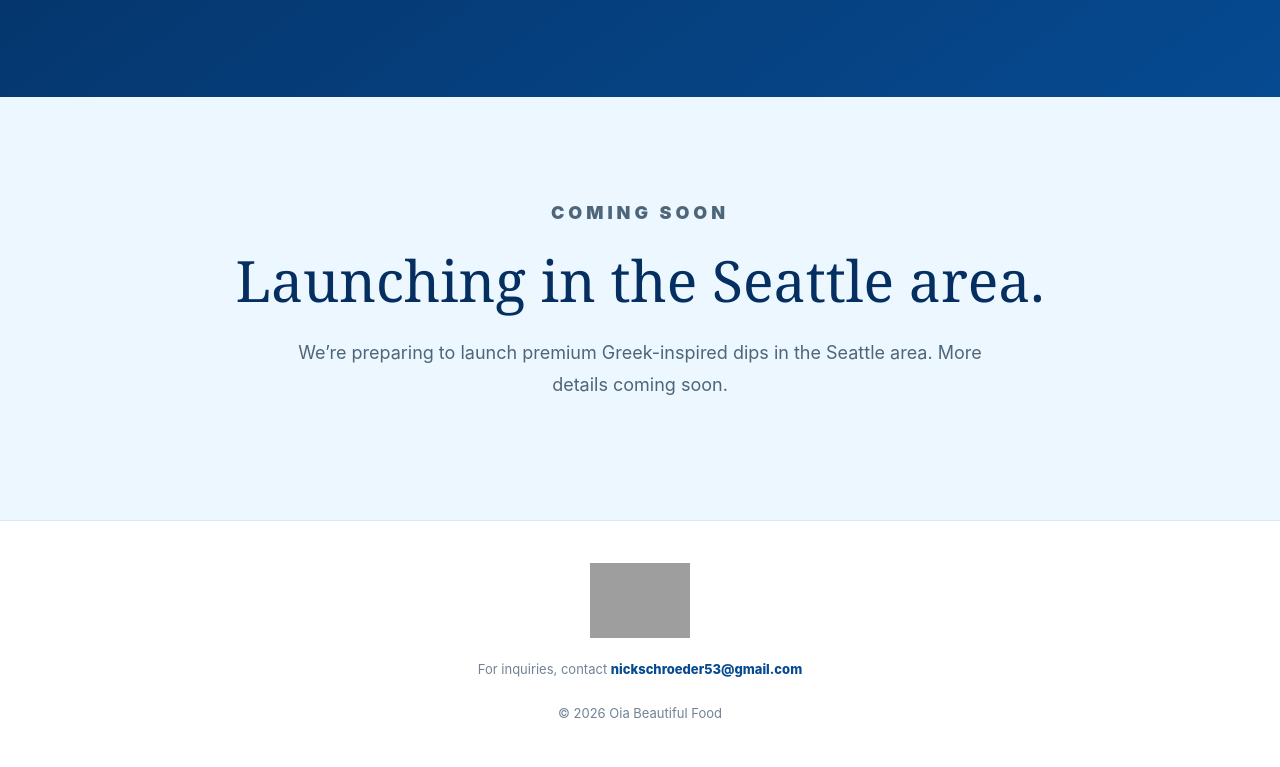
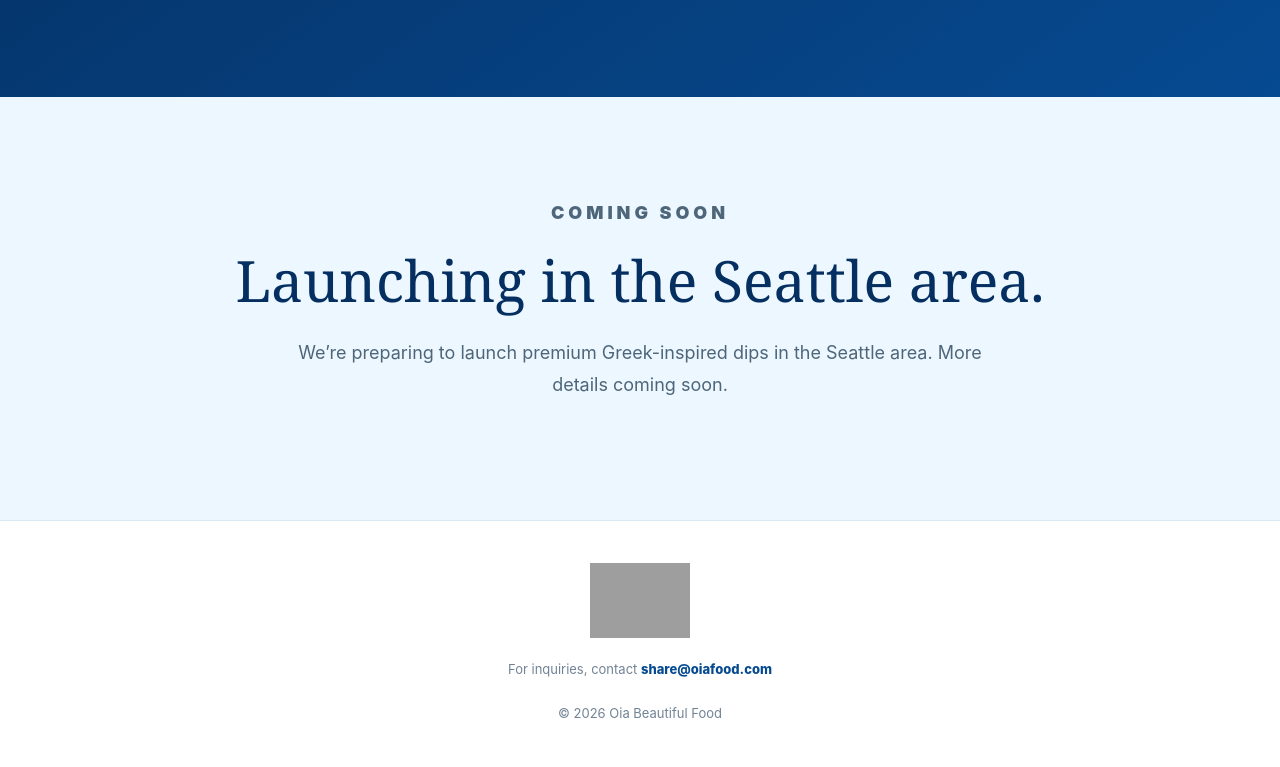
Before and after one commit to OiaFood/oia-website, a plain HTML site: page index.html in a window 1280 px wide. Shown: the part 3077-3844 px from the top of the page. Drawn offline with Linux system fonts and the light colour scheme; grey boxes are pictures that could not be loaded.

Commit message:
Add files via upload

```diff
--- a/index.html
+++ b/index.html
@@ -774,8 +774,8 @@
 
     For inquiries, contact
 
-    <a href="mailto:nickschroeder53@gmail.com">
-      nickschroeder53@gmail.com
+    <a href="mailto:share@oiafood.com">
+      share@oiafood.com
     </a>
 
     <br><br>
```
